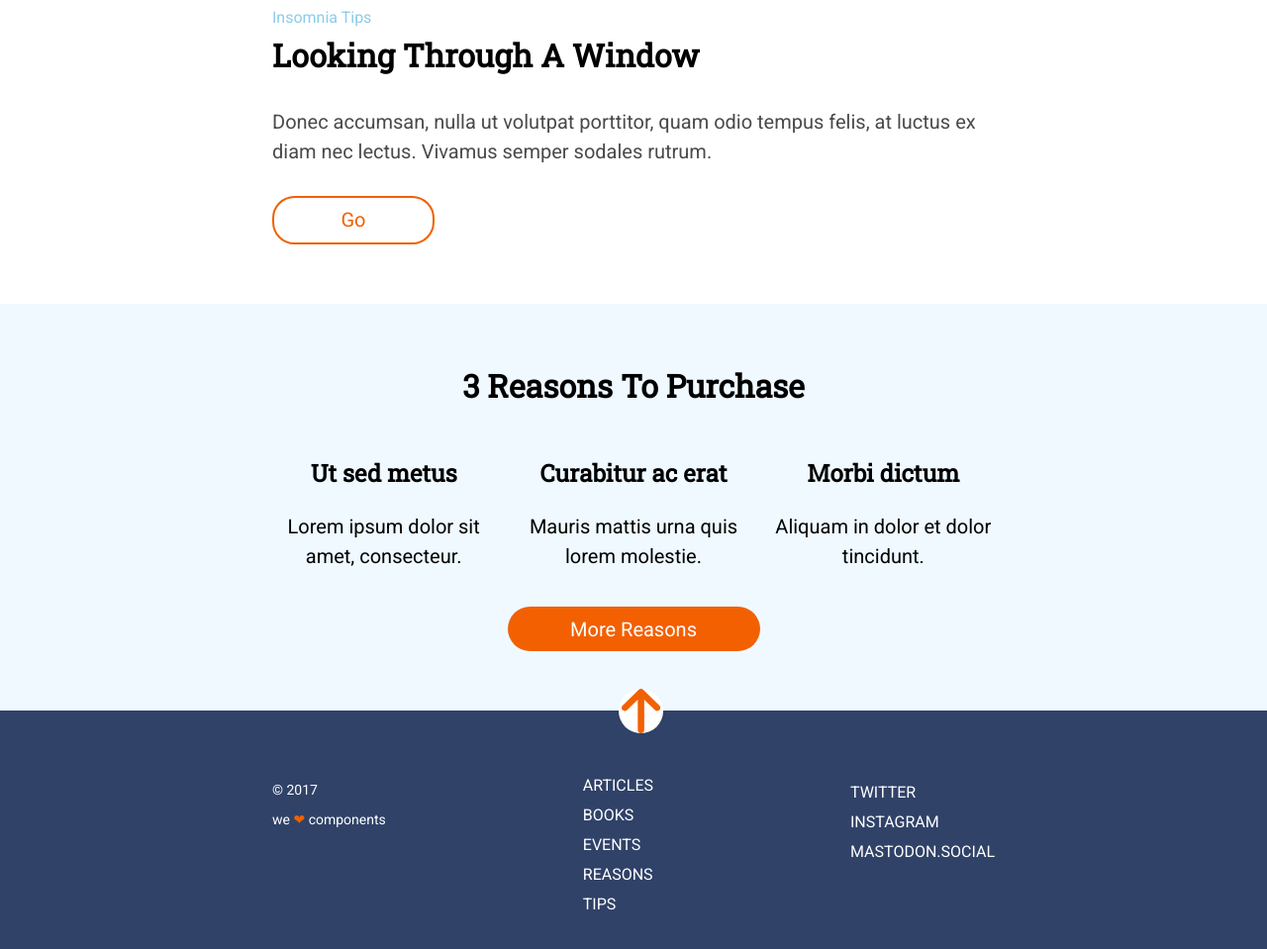
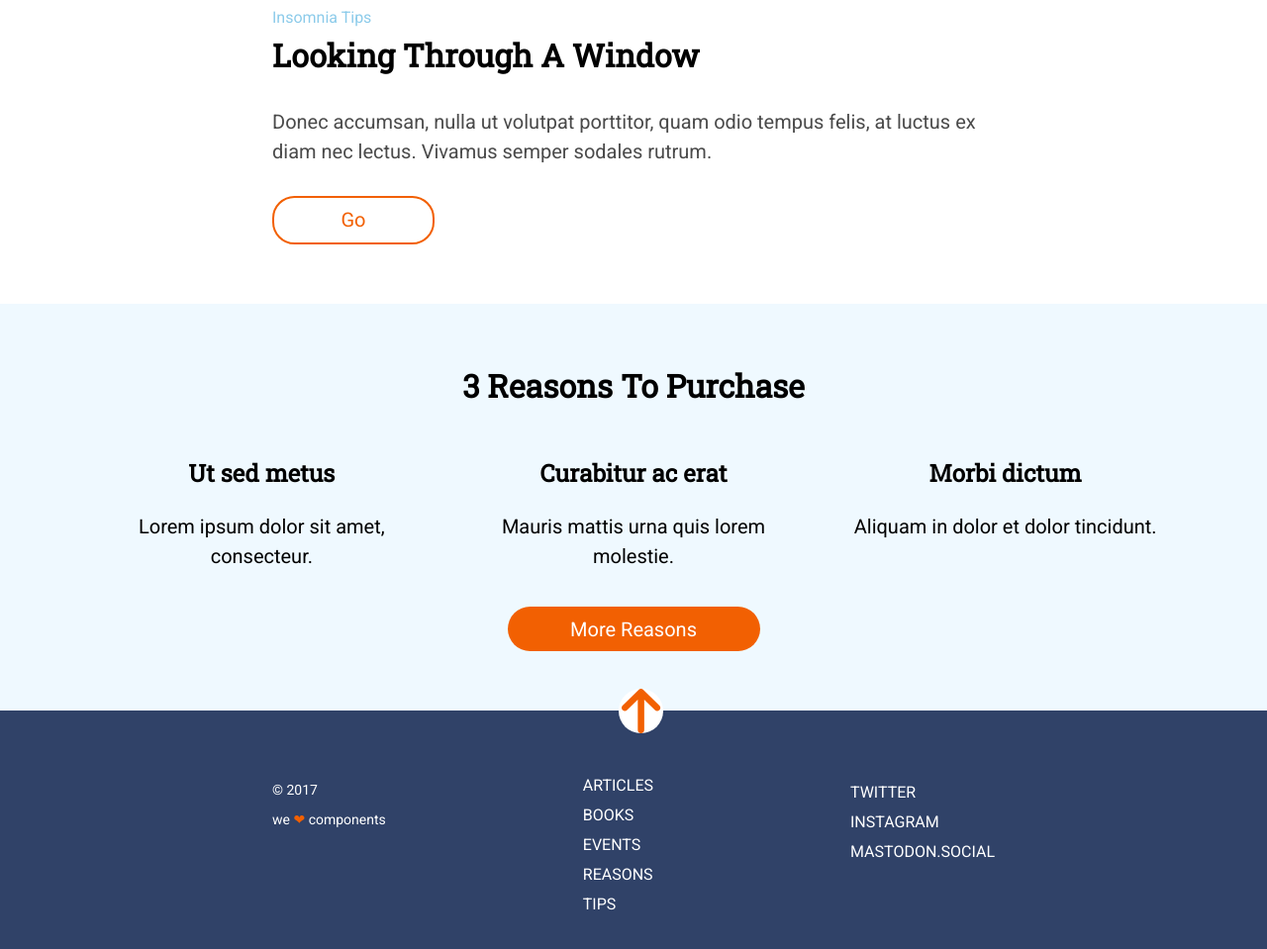
Before and after one commit to alexandrajaramz/m1-evaluacion-final-alexandrajaramz, a website: page docs/index.html in a window 1280 px wide. Shown: the part 857-1816 px from the top of the page at 99% size. Drawn offline with nearby package versions, Linux system fonts and the light colour scheme; files that its build step writes are made by us from their sources.

Commit message:
grid's central container fixed

```diff
--- a/_src/assets/scss/components/_reasons.scss
+++ b/_src/assets/scss/components/_reasons.scss
@@ -53,6 +53,9 @@
 /* MEDIA QUERY TABLET */
 
 @media all and (min-width: 768px){
+  .reasons__section .central-container {
+    max-width: 1100px;
+  }
   .reasons__title {
     font-size: 26px;
     line-height: 45px;
```
